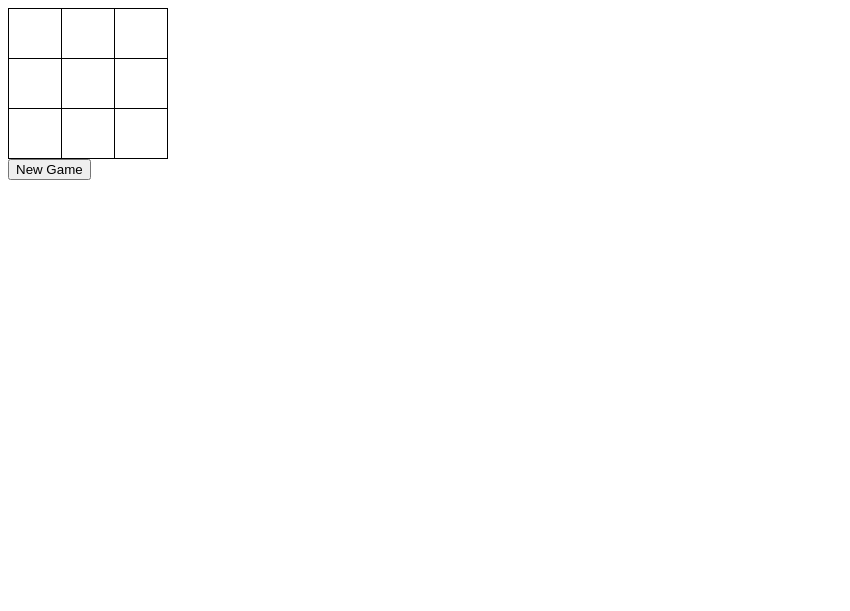
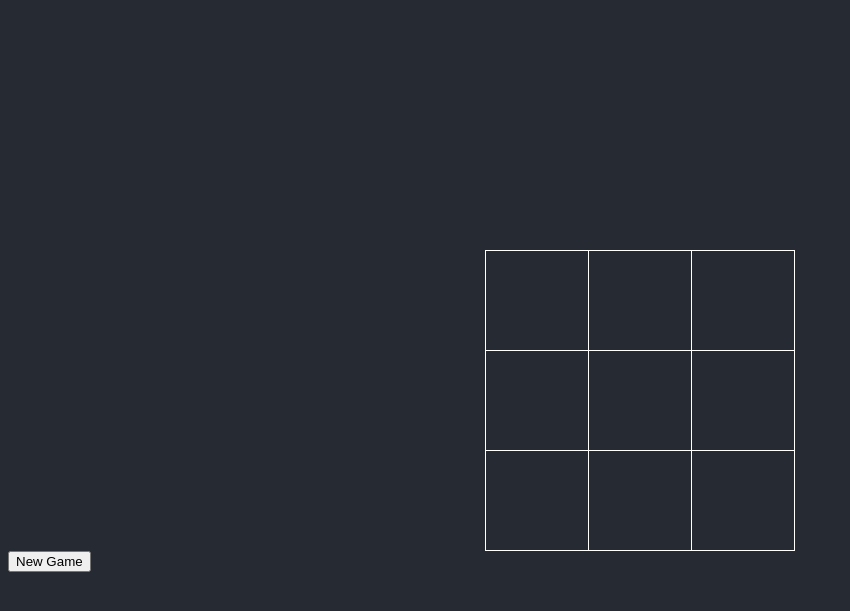
Before and after one commit to raisinbran25/tonkatonka, a Jekyll site: the page tictactoe.html, which Jekyll copies as it is, in a window 1280 px wide. Shown: the top 611 px of the page, without its empty margins (0-850 px from the left). Built offline with Jekyll 4.4.1, drawn with Linux system fonts in a browser that asks for light colours.

Commit message:
jofjklsdljf

```diff
--- a/tictactoe.html
+++ b/tictactoe.html
@@ -1,126 +1,30 @@
 <style>
-.map-container {
-    width: 500px;
-    height: 500px;
-    position: absolute;
-    right: 0px;
-
-    display: grid;
-    grid-template-columns: repeat(8, 1fr);
-    grid-template-rows: repeat(8, 1fr);
-    gap: 1px 1px;
-}
-
-@media (min-width: 100px) {
-    .map-container {
-        width: 50px;
-        height: 50px;
-        left: 20px
-    }
-}
-
-.map-blankbutton {
-    width: 40px;
-    height: 40px;
-    border-radius: 0px;
-    background-color: #90EE90;
-    border: 0px solid black;
-    font-size: 1.5fem;
-
-    display: flex;
-    justify-content: center;
-    align-items: center;
-    grid-column: span 1;
-    grid-row: span 1;
-    transition: all 0s;
-}
-
-.map-zerobutton {
-    width: 40px;
-    height: 40px;
-    border-radius: 0px;
-    background-color: #D2B48C;
-    border: 0px solid black;
-    font-size: 1.5fem;
-
-    display: flex;
-    justify-content: center;
-    align-items: center;
-    grid-column: span 1;
-    grid-row: span 1;
-    transition: all 0s;
-}
-
-.map-minebutton {
-    width: 40px;
-    height: 40px;
-    border-radius: 0px;
-    background-color: #AA4A44;
-    border: 0px solid black;
-    font-size: 1.5fem;
-
-    display: flex;
-    justify-content: center;
-    align-items: center;
-    grid-column: span 1;
-    grid-row: span 1;
-    transition: all 0s;
-}
-
-.map-numberbutton {
-    width: 40px;
-    height: 40px;
-    border-radius: 0px;
-    background-color: #D2B48C;
-    border: 0px solid black;
-    font-size: 1.5fem;
-
-    display: flex;
-    justify-content: center;
-    align-items: center;
-    grid-column: span 1;
-    grid-row: span 1;
-    transition: all 0s;
-}
-
-.map-longbutton {
-    width: 328px;
-    height: 80px;
-    border-radius: 0px;
-    background-color: #808080;
-    border: 0px solid black;
-    font-size: 1.5fem;
-
-    display: flex;
-    justify-content: center;
-    align-items: center;
-    grid-column: span 8;
-    grid-row: span 2;
-    transition: all 0s;
-}
-
-.map-blankbutton:hover {
-    background-color: #373737;
-}
-.map-longbutton:hover {
-    background-color: #373737;
-}
-
+  body {
+    background-color: #252a33;
+  }
+</style>
+<style>
     table {
       border-collapse: collapse;
     }
 
     td {
-      width: 50px;
-      height: 50px;
+      width: 100px;
+      height: 100px;
       text-align: center;
       vertical-align: middle;
-      border: 1px solid black;
+      border: 1px solid white;
       font-size: 36px;
+    }
+
+    .center {
+      margin-left: auto;
+      margin-right: auto;
+      margin-top: 250px;
     }
     </style>
 
-    <table id="board">
+    <table class = "center "id="board">
         <tr>
           <td id="cell-0"></td>
           <td id="cell-1"></td>
```
